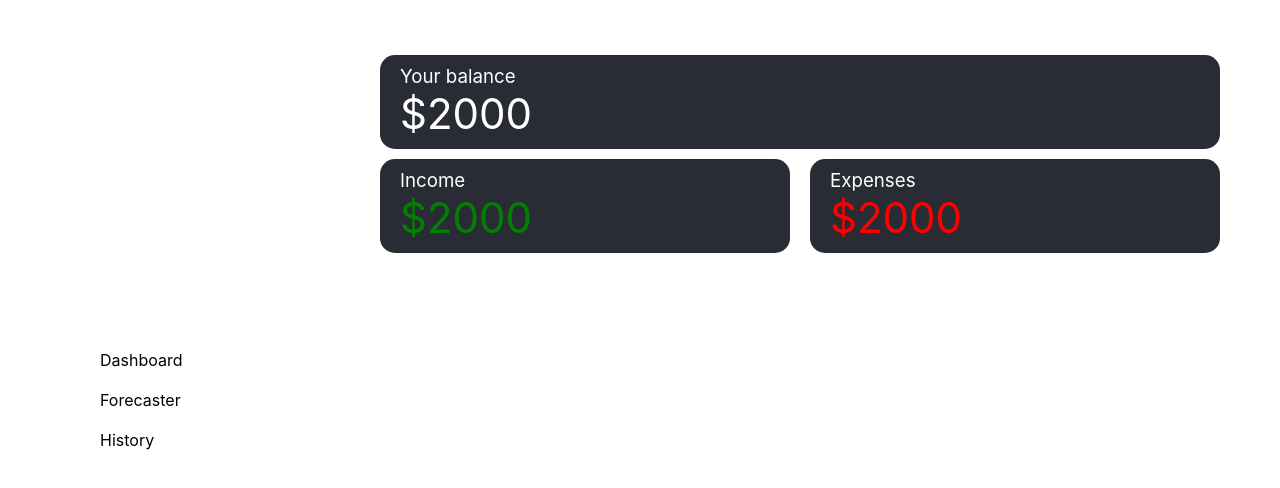
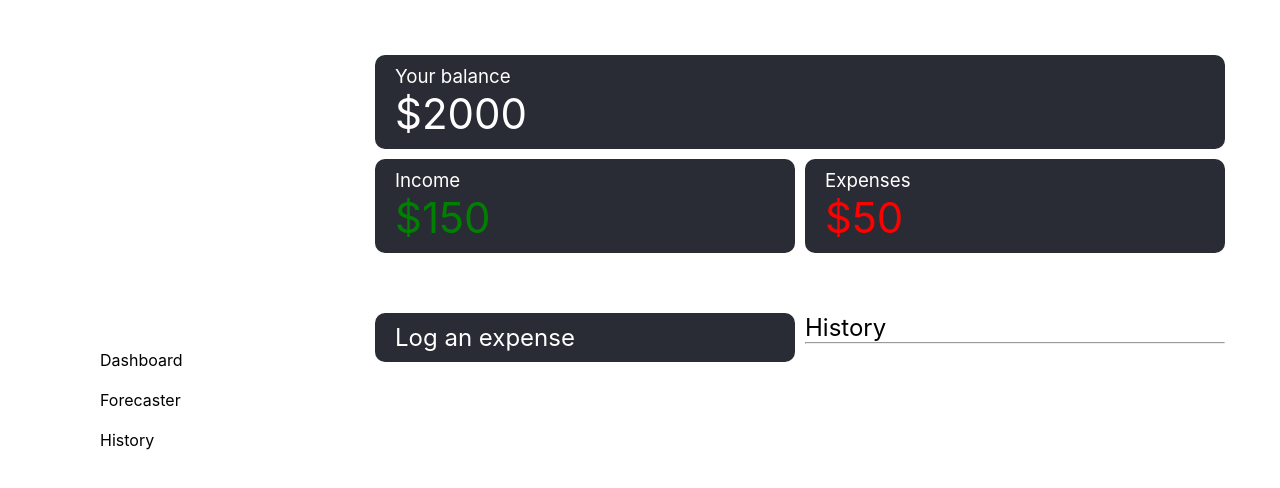
Before and after one commit to KarlGilden/budgetmate, a React (Create React App) app: page / in a window 1280 px wide. Shown: the top 488 px of the page. Built offline with nearby package versions, Linux system fonts and the light colour scheme.

Commit message:
add FlexContainer component and expanded dashboard icons

```diff
--- /dev/null
+++ b/src/components/FlexContainer.js
@@ -0,0 +1,9 @@
+import React from 'react'
+import '../css/FlexContainer.css'
+const FlexContainer = ({ children }) => {
+  return (
+    <div className='flex-container'>{ children }</div>
+  )
+}
+
+export default FlexContainer
--- a/src/css/Card.css
+++ b/src/css/Card.css
@@ -1,8 +1,8 @@
 .card{
     background-color: #292c34;
-    border-radius: 15px;
+    border-radius: 10px;
     padding: 10px 20px;
     color: #fff;
     width: 100%;
-    margin: 5px 10px;
+    margin: 5px 5px;
 }
--- a/src/css/Dashboard.css
+++ b/src/css/Dashboard.css
@@ -6,18 +6,24 @@
     font-weight: 400;
 }
 
-.dashboard-container{
-    display: flex;
-    width: 100%;
-    justify-content: space-between;
-}
-
 .income{
     color: green;
 }
 
 .expense{
     color: red;
+}
+
+.dashboard-history{
+    width: 100%;
+    margin: 5px;
+}
+.dashboard-history-title{
+    font-size: 24px;
+}
+
+.dashboard-header{
+    margin-bottom: 50px;
 }
 
 @media screen and (max-width:450px){
--- /dev/null
+++ b/src/css/FlexContainer.css
@@ -0,0 +1,5 @@
+.flex-container{
+    display: flex;
+    width: 100%;
+    justify-content: space-between;
+}
--- a/src/pages/Dashboard.js
+++ b/src/pages/Dashboard.js
@@ -1,25 +1,42 @@
 import React from 'react'
 import '../css/Dashboard.css'
 import Card from '../components/Card'
+import FlexContainer from '../components/FlexContainer'
 const Dashboard = () => {
   return (
     <div className='page'>
-        <div className="dashboard-container">
+        <div className="dashboard-header">
+            <FlexContainer>
                 <Card>
                     <h3 className='user-balance-title'>Your balance</h3>
                     <p className='user-balance'>$2000</p>
                 </Card>
-        </div>
-        <div className="dashboard-container">
+            </FlexContainer>
+            <FlexContainer>
                 <Card>
                     <h3 className='user-balance-title'>Income</h3>
-                <p className='user-balance income'>$2000</p>
+                    <p className='user-balance income'>$150</p>
                 </Card>
                 <Card>
                     <h3 className='user-balance-title'>Expenses</h3>
-                <p className='user-balance expense'>$2000</p>
+                    <p className='user-balance expense'>$50</p>
                 </Card>
+            </FlexContainer>
         </div>
+
+        <FlexContainer>
+            <FlexContainer>
+                <Card>
+                    <h2 className='user-balance-title'>Log an expense</h2>
+                </Card>
+            </FlexContainer>
+            <FlexContainer>
+                <div className="dashboard-history">
+                    <p className='dashboard-history-title'>History</p>
+                    <hr />
+                </div>
+             </FlexContainer>
+        </FlexContainer>
     </div>
   )
 }
```
Lines whose indentation alone changed are shown as unchanged.
